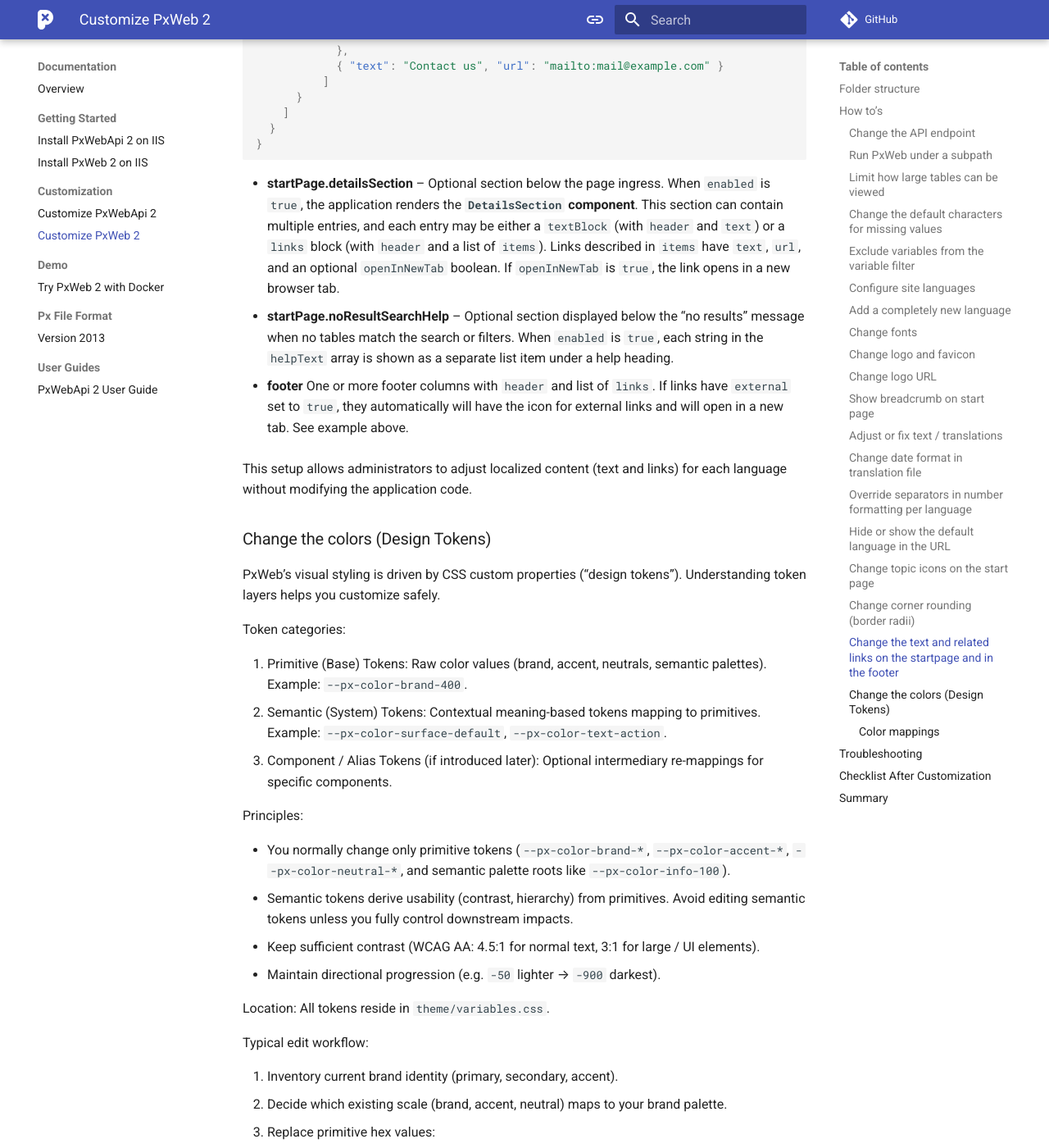
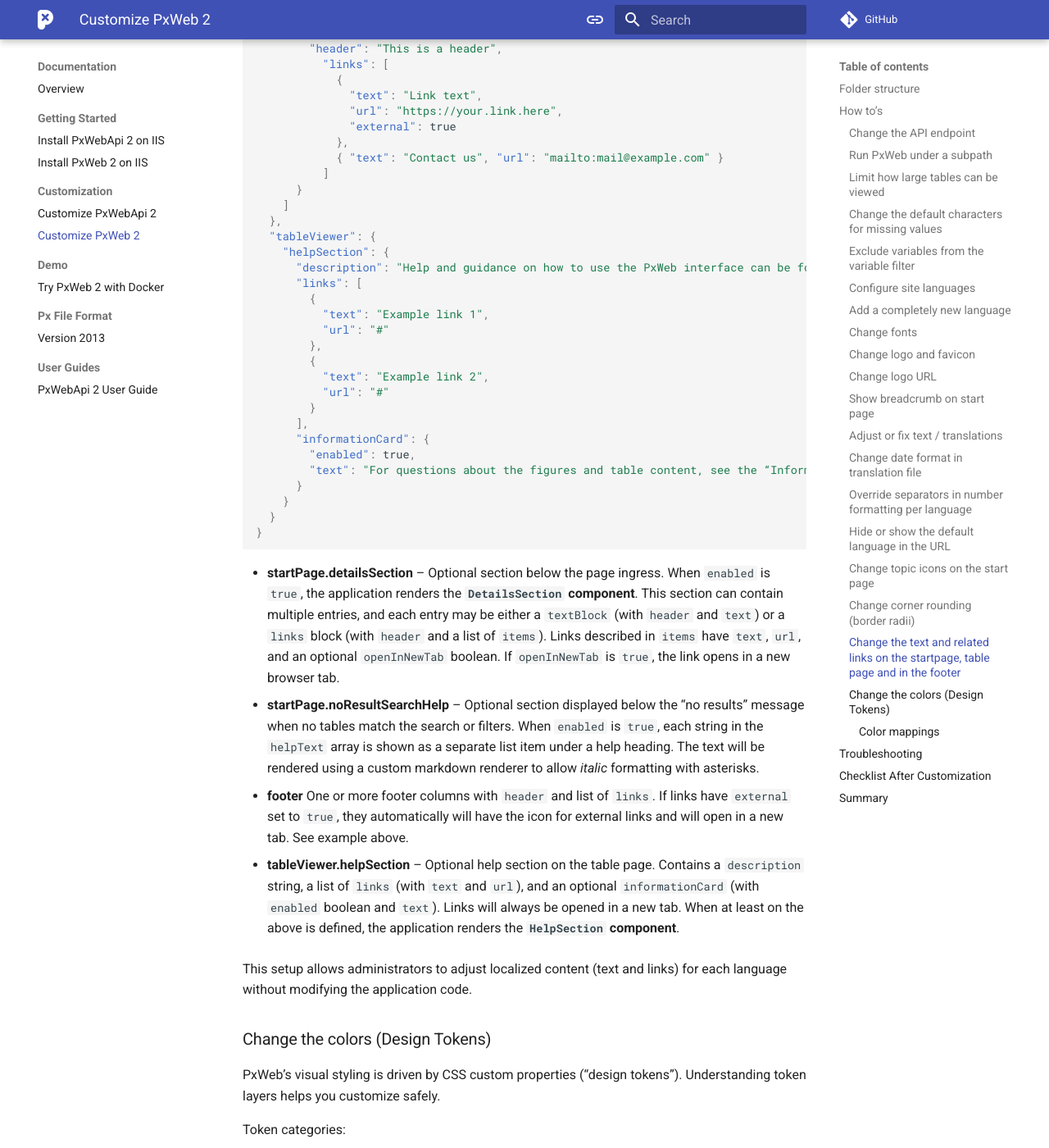
Before and after one commit to PxTools/pxtools.github.io, an MkDocs documentation site: the page built from docs/PxWeb2/documentation/customization.md, in a window 1280 px wide and 1400 px high, scrolled down 10130 px. Shown: the whole window at 82% size. Built offline with MkDocs 1.6.1 and Material for MkDocs 9.7.7, drawn with Linux system fonts in a browser that asks for light colours; comment, search, counter and statistics services are not loaded; some of the changed text lies outside the part shown.

Commit message:
Enhance customization documentation with help section for table page (#40)

````diff
--- a/docs/PxWeb2/documentation/customization.md
+++ b/docs/PxWeb2/documentation/customization.md
@@ -422,11 +422,11 @@
 Do not alter `--px-border-radius-none` or `--px-border-radius-full` unless you
 know the side effects (they are used for logical extremes).
 
-### Change the text and related links on the startpage and in the footer
+### Change the text and related links on the startpage, table page and in the footer
 
 The `content.json` file defines customizable text and links that appear in
 **PxWeb’s user interface** This file allows you to configure localized UI
-content: you can add a **detailsSection** after the ingress on the start page, or update the
+content: you can add a **detailsSection** after the ingress on the start page, update the **help section** on the table page, or update the
 **footer** content for the application.
 
 ```sh
@@ -481,7 +481,10 @@
     },
     "noResultSearchHelp": {
       "enabled": true,
-      "helpText": []
+      "helpText": [
+        "Use *title:* to search only in the table name, for example *title:stockholm*.",
+        "You can add or remove items from this search help list to make it relevant for your specific database."
+      ]
     }
   },
   "footer": {
@@ -498,6 +501,25 @@
           ]
       }
     ]
+  },
+  "tableViewer": {
+    "helpSection": {
+      "description": "Help and guidance on how to use the PxWeb interface can be found on our help pages:",
+      "links": [
+        {
+          "text": "Example link 1",
+          "url": "#"
+        },
+        {
+          "text": "Example link 2",
+          "url": "#"
+        }
+      ],
+      "informationCard": {
+        "enabled": true,
+        "text": "For questions about the figures and table content, see the “Information” button."
+      }
+    }
   }
 }
 ```
@@ -512,10 +534,15 @@
 - **startPage.noResultSearchHelp** – Optional section displayed below
   the “no results” message when no tables match the search or filters.
   When `enabled` is `true`, each string in the `helpText` array is shown
-  as a separate list item under a help heading.
+  as a separate list item under a help heading. The text will be rendered using a custom markdown renderer to allow *italic* formatting with asterisks.
 
 - **footer**
   One or more footer columns with `header` and list of `links`. If links have `external` set to `true`, they automatically will have the icon for external links and will open in a new tab. See example above.
+
+- **tableViewer.helpSection** – Optional help section on the table page.
+  Contains a `description` string, a list of `links` (with `text` and `url`), and
+  an optional `informationCard` (with `enabled` boolean and `text`). Links will always be opened in a new tab.
+  When at least on the above is defined, the application renders the **`HelpSection` component**.
 
   This setup allows administrators to adjust localized content (text and links)
   for each language without modifying the application code.
````
